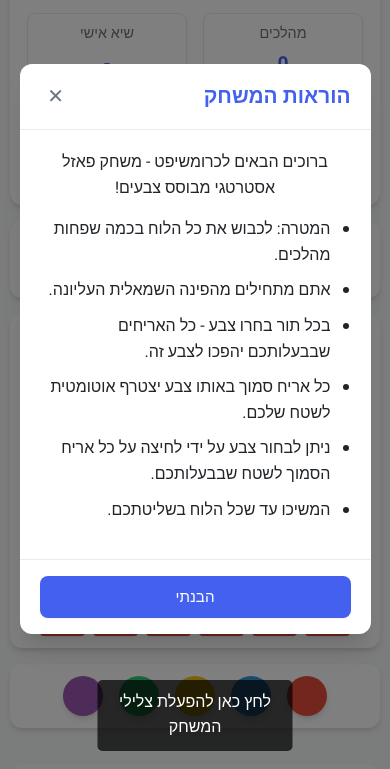
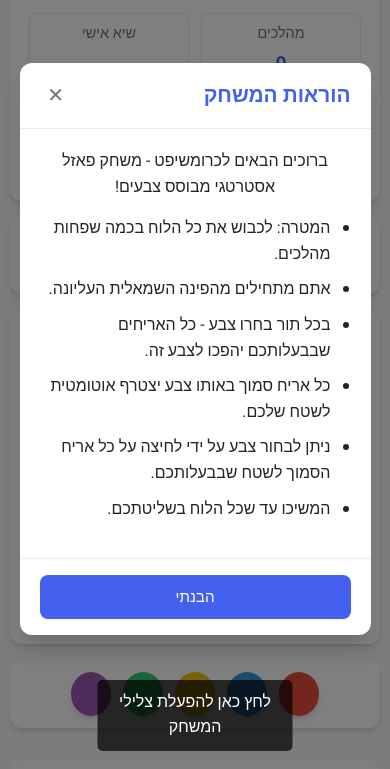
Before and after one commit to oribrook/ChromaShift, a plain HTML site: page index.html in a window 390 px wide. Shown: the part 73-842 px from the top of the page. Drawn offline with Linux system fonts and the light colour scheme.

Commit message:
responsive

```diff
--- a/config.js
+++ b/config.js
@@ -39,8 +39,11 @@ const GameConfig = {
 
   // Dynamic tile size based on screen size
   get tileSize() {
-    // Responsive tile sizing
-    return window.innerWidth < 600 ? 45 : 60;
+    // More granular responsive tile sizing
+    if (window.innerWidth < 375) return 35;
+    if (window.innerWidth < 480) return 40;
+    if (window.innerWidth < 600) return 45;
+    return 60;
   },
 
   // Local storage keys
--- a/index.html
+++ b/index.html
@@ -2,7 +2,13 @@
 <html lang="he" dir="rtl">
   <head>
     <meta charset="UTF-8" />
-    <meta name="viewport" content="width=device-width, initial-scale=1.0" />
+
+    <meta
+      name="viewport"
+      content="width=device-width, initial-scale=1.0, maximum-scale=1.0, user-scalable=no"
+    />
+    <meta name="theme-color" content="#4361ee" />
+    <meta name="apple-mobile-web-app-capable" content="yes" />
     <title>כרומהשיפט</title>
     <link rel="preconnect" href="https://fonts.googleapis.com" />
     <link rel="preconnect" href="https://fonts.gstatic.com" crossorigin />
@@ -44,7 +50,9 @@
         <div class="controls-container">
           <div class="controls">
             <button id="newGameBtn" class="btn btn-primary">משחק חדש</button>
-            <button id="scoreboardBtn" class="btn btn-secondary">טבלת שיאים</button>
+            <button id="scoreboardBtn" class="btn btn-secondary">
+              טבלת שיאים
+            </button>
             <button id="helpBtn" class="btn btn-secondary">הוראות</button>
           </div>
         </div>
@@ -55,7 +63,13 @@
         <div class="modal-content">
           <div class="modal-header">
             <h2>הוראות המשחק</h2>
-            <button class="modal-close" id="closeInstructionsX" aria-label="סגור">✕</button>
+            <button
+              class="modal-close"
+              id="closeInstructionsX"
+              aria-label="סגור"
+            >
+              ✕
+            </button>
           </div>
           <div class="modal-body">
             <p>ברוכים הבאים לכרומשיפט - משחק פאזל אסטרטגי מבוסס צבעים!</p>
@@ -64,12 +78,16 @@
               <li>אתם מתחילים מהפינה השמאלית העליונה.</li>
               <li>בכל תור בחרו צבע - כל האריחים שבבעלותכם יהפכו לצבע זה.</li>
               <li>כל אריח סמוך באותו צבע יצטרף אוטומטית לשטח שלכם.</li>
-              <li>ניתן לבחור צבע על ידי לחיצה על כל אריח הסמוך לשטח שבבעלותכם.</li>
+              <li>
+                ניתן לבחור צבע על ידי לחיצה על כל אריח הסמוך לשטח שבבעלותכם.
+              </li>
               <li>המשיכו עד שכל הלוח בשליטתכם.</li>
             </ul>
           </div>
           <div class="modal-footer">
-            <button id="closeInstructions" class="btn btn-primary">הבנתי</button>
+            <button id="closeInstructions" class="btn btn-primary">
+              הבנתי
+            </button>
           </div>
         </div>
       </div>
@@ -79,11 +97,19 @@
         <div class="modal-content">
           <div class="modal-header">
             <h2>ניצחון! 🎉</h2>
-            <button class="modal-close" id="closeWinModalX" aria-label="סגור">✕</button>
+            <button class="modal-close" id="closeWinModalX" aria-label="סגור">
+              ✕
+            </button>
           </div>
           <div class="modal-body">
             <div class="win-stats">
-              <p class="moves-info">סיימת את המשחק ב-<span id="finalMoves" class="highlighted-stat"></span> מהלכים!</p>
+              <p class="moves-info">
+                סיימת את המשחק ב-<span
+                  id="finalMoves"
+                  class="highlighted-stat"
+                ></span>
+                מהלכים!
+              </p>
               <!-- Grade and optimal moves will be injected by ui.js -->
             </div>
           </div>
@@ -98,16 +124,24 @@
         <div class="modal-content">
           <div class="modal-header">
             <h2>טבלת שיאים</h2>
-            <button class="modal-close" id="closeScoreboardX" aria-label="סגור">✕</button>
+            <button class="modal-close" id="closeScoreboardX" aria-label="סגור">
+              ✕
+            </button>
           </div>
           <div class="modal-body">
             <div id="scoreboardContent" class="scoreboard-container"></div>
             <div class="share-section">
               <h3>שתף את ההישגים שלך</h3>
               <div class="social-buttons">
-                <button id="shareWhatsApp" class="share-btn whatsapp">WhatsApp</button>
-                <button id="shareInstagram" class="share-btn instagram">Instagram</button>
-                <button id="shareFacebook" class="share-btn facebook">Facebook</button>
+                <button id="shareWhatsApp" class="share-btn whatsapp">
+                  WhatsApp
+                </button>
+                <button id="shareInstagram" class="share-btn instagram">
+                  Instagram
+                </button>
+                <button id="shareFacebook" class="share-btn facebook">
+                  Facebook
+                </button>
               </div>
             </div>
           </div>
--- a/style.css
+++ b/style.css
@@ -83,9 +83,10 @@ body {
 
 /* Layout */
 .app-container {
+  width: 100%;
   max-width: 800px;
   margin: 0 auto;
-  padding: 20px 15px;
+  padding: 15px 10px;
   display: flex;
   flex-direction: column;
   min-height: 100vh;
@@ -118,8 +119,9 @@ body {
 .game-stats {
   display: flex;
   justify-content: center;
-  gap: 16px;
+  gap: 12px;
   width: 100%;
+  flex-wrap: wrap;
 }
 
 .stat-card {
@@ -268,14 +270,13 @@ body {
   box-shadow: var(--shadow-md);
 }
 
-/* Color Picker */
 .color-picker {
   display: flex;
   justify-content: center;
   flex-wrap: wrap;
-  gap: 16px;
-  margin-bottom: 20px;
-  padding: 16px;
+  gap: 12px;
+  margin-bottom: 16px;
+  padding: 12px;
   background-color: var(--surface-color);
   border-radius: var(--border-radius-lg);
   box-shadow: var(--shadow-md);
@@ -283,8 +284,8 @@ body {
 }
 
 .color-btn {
-  width: 50px;
-  height: 50px;
+  width: 42px;
+  height: 42px;
   border-radius: 50%;
   border: none;
   cursor: pointer;
@@ -1001,3 +1002,33 @@ body {
     font-size: 1.1rem;
   }
 }
+
+/* Mobile touch optimizations */
+@media (max-width: 768px) {
+  .tile, .color-btn, .nav-btn, .btn {
+    /* Increase touch target size for better mobile interaction */
+    min-height: 44px;
+    touch-action: manipulation;
+  }
+
+  /* Remove hover effects on mobile which can cause sticky hover states */
+  .color-btn:hover, .nav-btn:hover:not(.disabled), .btn:hover {
+    transform: none;
+  }
+
+  /* Active state for touch feedback instead */
+  .color-btn:active, .nav-btn:active:not(.disabled), .btn:active {
+    transform: scale(0.95);
+  }
+
+  /* Increase spacing for touch targets */
+  .controls {
+    gap: 16px;
+  }
+
+  /* Optimize modals for mobile */
+  .modal-content {
+    max-height: 85vh;
+    width: 95%;
+  }
+}
--- a/ui.js
+++ b/ui.js
@@ -467,6 +467,10 @@ const UI = {
 
         // Update the board grid
         this.boardEl.style.gridTemplateColumns = `repeat(${GameState.boardSize}, ${tileSize}px)`;
+
+        // Adjust layout based on orientation
+        const isLandscape = window.innerWidth > window.innerHeight;
+        document.body.classList.toggle('landscape', isLandscape);
     },
 
     // Update move counter display
```
